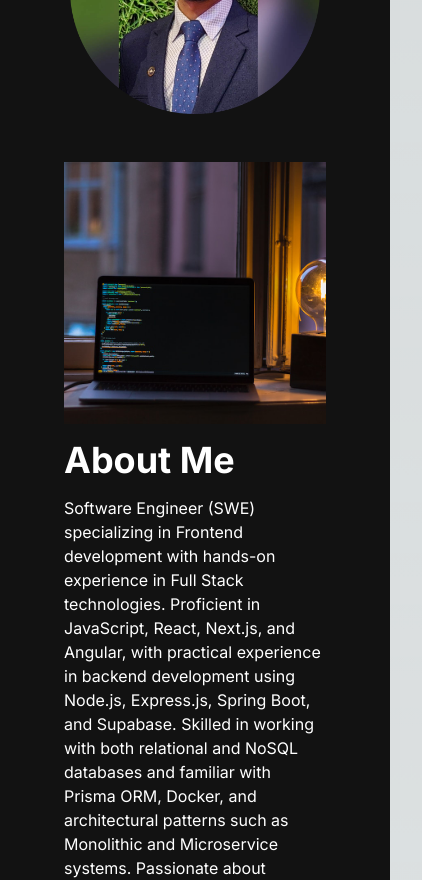
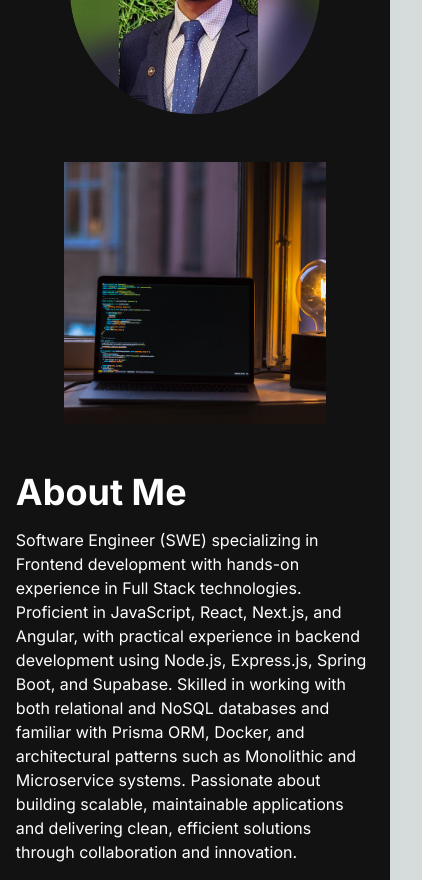
Before and after one commit to jps27CSE/Portfolio-JackPritomSoren, a Next.js app: page / in a window 390 px wide. Shown: the part 860-1740 px from the top of the page, 422 px wide, since content can reach past the window. Built offline with nearby package versions, Linux system fonts and the light colour scheme.

Commit message:
mobile responsive fix

```diff
--- a/src/components/AboutSection.jsx
+++ b/src/components/AboutSection.jsx
@@ -134,7 +134,7 @@ const AboutSection = () => {
 
   return (
     <section id="about" className="text-white">
-      <div className="gap-8 items-center py-8 px-4 xl:gap-16 md:grid md:grid-cols-2 sm:py-16 lg:px-16">
+      <div className="flex flex-col md:grid md:grid-cols-2 gap-8 items-center py-8 px-4 xl:gap-16 sm:py-16 lg:px-16">
         <Image
           src="/images/about-image.jpg"
           width={500}
--- a/src/components/PhotoAlbum.jsx
+++ b/src/components/PhotoAlbum.jsx
@@ -82,7 +82,7 @@ const OfficeMemories = () => {
             animate={{ opacity: 1, scale: 1 }}
             exit={{ opacity: 0, scale: 1.03 }}
             transition={{ duration: 0.6, ease: "easeInOut" }}
-            className="relative w-full h-[70vh] md:h-[80vh]"
+            className="relative w-full h-[45vh] sm:h-[55vh] md:h-[70vh] lg:h-[80vh]"
           >
             <Image
               src={images[currentIndex].src}
```
